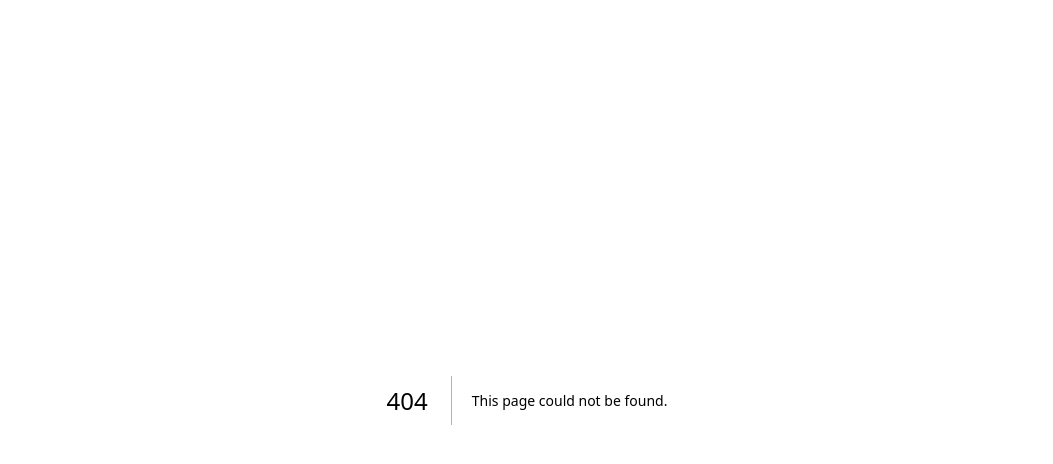
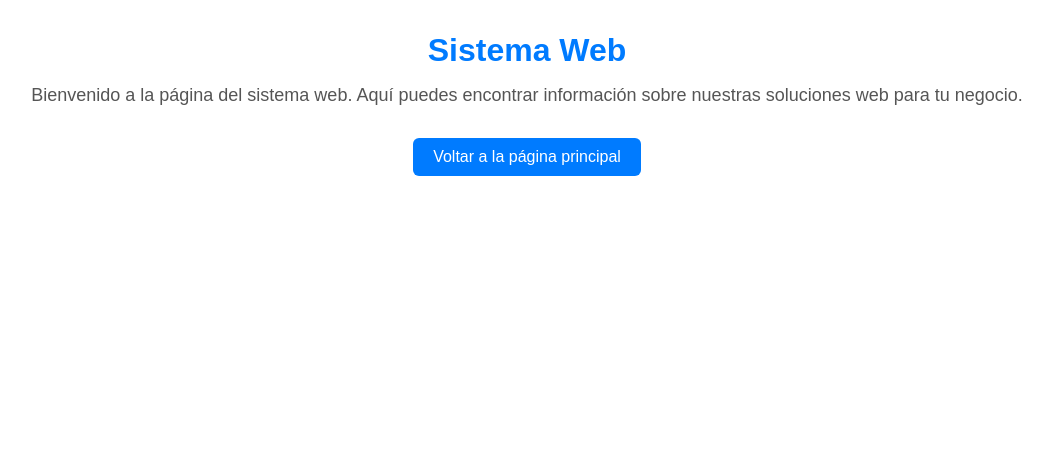
Before and after one commit to EvanioTech/business-site, a Next.js app: page /web in a window 1280 px wide. Before the commit this address had no page. Shown: the top 464 px of the page, without its empty margins (113-1166 px from the left). Built offline with nearby package versions, Linux system fonts and the light colour scheme.

Commit message:
start create page web

```diff
--- a/src/app/page.module.css
+++ b/src/app/page.module.css
@@ -112,11 +112,34 @@
 }
 
 .iframeTitle {
-    font-size: 24px;
-    font-weight: 600;
-    margin: 0;
-    color: var(--color-primary);
+  font-size: 24px;
+  font-weight: 600;
+  margin: 0;
+  color: var(--color-primary);
+  text-transform: uppercase;
+  margin-bottom: 12px;
+  text-align: center;
+  font-family: Georgia, 'Times New Roman', Times, serif;
+
+  /* Efeito de digitação */
+  white-space: nowrap;
+  overflow: hidden;
+  border-right: 3px solid var(--color-primary);
+  width: 0; /* começa escondido */
+  animation: typing 2.2s steps(18, end) forwards, blink-caret 2.7s step-end infinite;
 }
+
+/* Keyframes precisam estar fora da classe */
+@keyframes typing {
+  from { width: 0 }
+  to { width: 30% }
+}
+
+@keyframes blink-caret {
+  from, to { border-color: transparent }
+  50% { border-color: var(--color-primary); }
+}
+
 
 .iframeWrapper {
     width: 90%;
--- /dev/null
+++ b/src/app/web/page.module.css
@@ -0,0 +1,31 @@
+.container {
+  padding: 2rem;
+  text-align: center;
+}
+
+.title {
+  font-size: 32px;
+  font-weight: bold;
+  color: #007bff;
+  margin-bottom: 1rem;
+}
+
+.description {
+  font-size: 18px;
+  color: #555;
+  margin-bottom: 2rem;
+}
+
+.nav {
+  display: inline-block;
+  padding: 10px 20px;
+  background-color: #007bff;
+  color: white;
+  border-radius: 6px;
+  text-decoration: none;
+  transition: background 0.3s;
+}
+
+.nav:hover {
+  background-color: #0056b3;
+}
--- /dev/null
+++ b/src/app/web/page.tsx
@@ -0,0 +1,18 @@
+import Link from 'next/link';
+import React from 'react';
+import styles from './page.module.css';
+
+const SistemaWebPage = () => {
+    return (
+        <main className={styles.container}>
+            <h1 className={styles.title}>Sistema Web</h1>
+            <p className={styles.description}>
+                Bienvenido a la página del sistema web. Aquí puedes encontrar información sobre nuestras soluciones web para tu negocio.
+            </p>
+
+            <Link href="/" className={styles.nav}>Voltar a la página principal</Link>
+        </main>
+    );
+};
+
+export default SistemaWebPage;
```
Also changed, not shown: src/app/page.tsx (+10 -9 lines).
